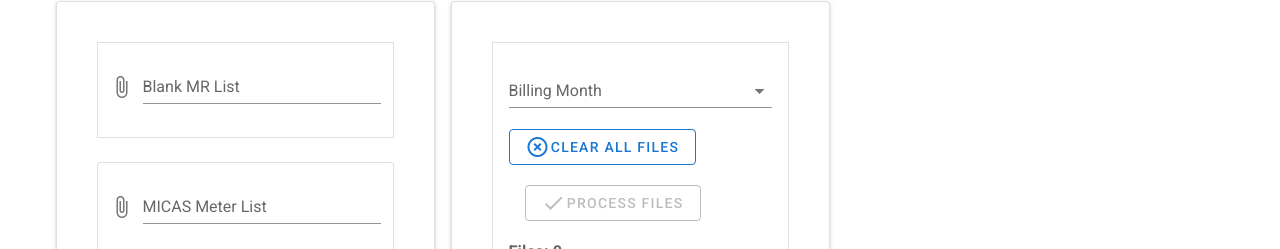
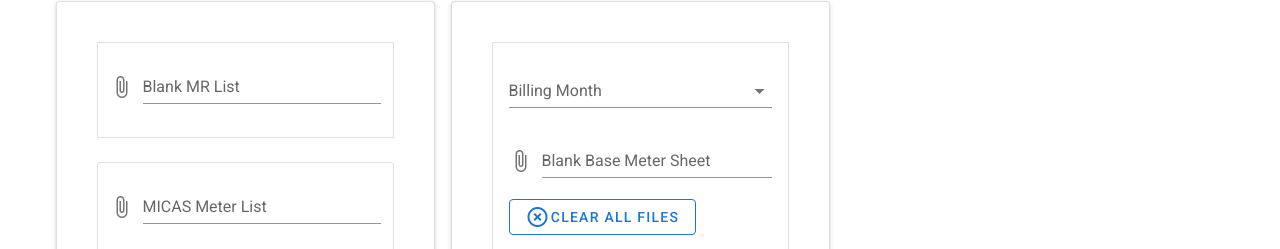
Before and after one commit to vbuser2004/dmm, a Vue app: page / in a window 1280 px wide. Shown: the part 95-344 px from the top of the page. Built offline with nearby package versions, Linux system fonts and the light colour scheme.

Commit message:
Finaliced CCM

```diff
--- a/package.json
+++ b/package.json
@@ -10,6 +10,7 @@
   "dependencies": {
     "core-js": "^3.6.5",
     "exceljs": "^4.2.0",
+    "file-saver": "^2.0.2",
     "moment": "^2.27.0",
     "papaparse": "^5.3.0",
     "vue": "^2.6.11",
--- a/src/components/ccm/LogProcess.vue
+++ b/src/components/ccm/LogProcess.vue
@@ -10,7 +10,17 @@
                   item-value="id"
                   label="Billing Month"
                   title="Billing Month"
-                  placeholder="Select Billing Month" />
+                 placeholder="Select Billing Month" />
+          <v-file-input
+            ref="ccmBase"
+            v-model="ccmBase"
+            :clearable="true"
+            @change="getccmBase"
+            show-size
+            label="Blank Base Meter Sheet"
+            accept=".xlsx"
+            placeholder="Select blank Base Meter Sheet File"
+          ></v-file-input>
 
                 <v-btn outlined class="mb-5" color="primary" @click="removeFiles"
                 ><v-icon>mdi-close-circle-outline</v-icon> Clear All Files</v-btn
@@ -45,6 +55,10 @@
           </v-card-text>
       </v-card>
     </v-container>
+    <v-overlay :value="overlay">
+      <v-progress-circular indeterminate size="64"></v-progress-circular>
+    </v-overlay>
+
   </v-container>
 </template>
 
@@ -59,8 +73,11 @@ export default {
         VueDropZone: vue2Dropzone
     },
       data: () => ({
+          overlay: false,
+          ccmBase: null,
           fileCount: 0,
           billingMonth: null,
+          baseWorkbook: null,
           fileList: [],
           selectMonths: [
             { id: "January", val: "January"},
@@ -91,6 +108,13 @@ export default {
             this.billingMonth = null;
           }
       },
+      async getccmBase() {
+      if (this.ccmBase != null) {
+        this.overlay = true;
+        this.baseWorkbook = await createXlsx.getWorkbook(this.ccmBase);
+        this.overlay = false;
+      }
+    },
      async processFiles() {
 
       const completedData = await Promise.all(
@@ -102,7 +126,8 @@ export default {
         })
     )
 
-    await createXlsx.genFile(completedData, this.billingMonth);
+
+    await createXlsx.genFile(this.baseWorkbook, completedData, this.billingMonth);
 
     },
     filesAdded() {
@@ -114,7 +139,7 @@ export default {
     computed: {
      getDropZoneOptions() {
       return {
-        url: 'http://pastebin.org',
+        url: 'http://error.nolink',
         maxFileSize: 0.5,
         maxFiles: 100,
         addRemoveLinks: true,
--- a/src/components/ccm/createXlsx.js
+++ b/src/components/ccm/createXlsx.js
@@ -1,17 +1,11 @@
 //const ExcelJS = require('exceljs');
 import ExcelJS from "exceljs/dist/es5/exceljs.browser";
 //import { Workbook } from 'exceljs/excel';
-
 import xref from './xref.json';
+import { saveAs } from 'file-saver';
 
 export default {
-
-
-    async genFile (completedData, billingMonth) {
-        console.log('Completed: ' + JSON.stringify(completedData.logData));
-
-        const workbook = new ExcelJS.Workbook();
-        await workbook.xlsx.read('./ccm-base.xlsx');
+    async genFile (workbook, completedData, billingMonth) {
 
         let worksheet = workbook.getWorksheet('Monthly Detail');
 
@@ -108,9 +102,33 @@ export default {
                 })
             })
 
-            resolve(workbook.xlsx.writeFile(`Chatham County Meters - ${billingMonth}.xlsx`))
+            resolve(
+                workbook.xlsx.writeBuffer().then(function(data) {
+                    const blob = new Blob([data],
+                    { type: 'application/vnd.openxmlformats-officedocument.spreadsheetml.sheet' });
+                    saveAs(blob, `Chatham County Meters - ${billingMonth}.xlsx`)
+                })
+            )
 
     })
+
+    },
+    async getWorkbook(workbookFile) {
+
+        const tempfilereader = new FileReader()
+
+        tempfilereader.readAsArrayBuffer(workbookFile)
+
+        return new Promise(resolve => {
+            tempfilereader.onload = async () => {
+                const buffer = tempfilereader.result;
+                const workbook = new ExcelJS.Workbook();
+                await workbook.xlsx.load(buffer)
+
+                resolve(workbook)
+            }
+        })
+
 
     },
     async getPriorMonth(billingMonth) {
@@ -130,5 +148,4 @@ export default {
 
     }
 
-
 }
--- a/src/components/ccm/extractData.js
+++ b/src/components/ccm/extractData.js
@@ -35,13 +35,10 @@ async function getModelSerial(fileName) {
 const getLogData = async (fileData) => {
 
     const tempfilereader = new FileReader()
-    // const csvFile = tempfilereader.readAsText(fileData.file);
-    // const csvData = csvFile.toString();
     let subList = []
 
     return new Promise(resolve => {
         tempfilereader.onload = (evt) => {
-            console.log('File: ' + evt.target.result);
             Papa.parse(evt.target.result, {
                 skipEmptyLines: true,
                 delimiter: ',',
```
Also changed, not shown: 2 other files (tests, documents, lock files or other folders). Lines whose indentation alone changed are shown as unchanged.
